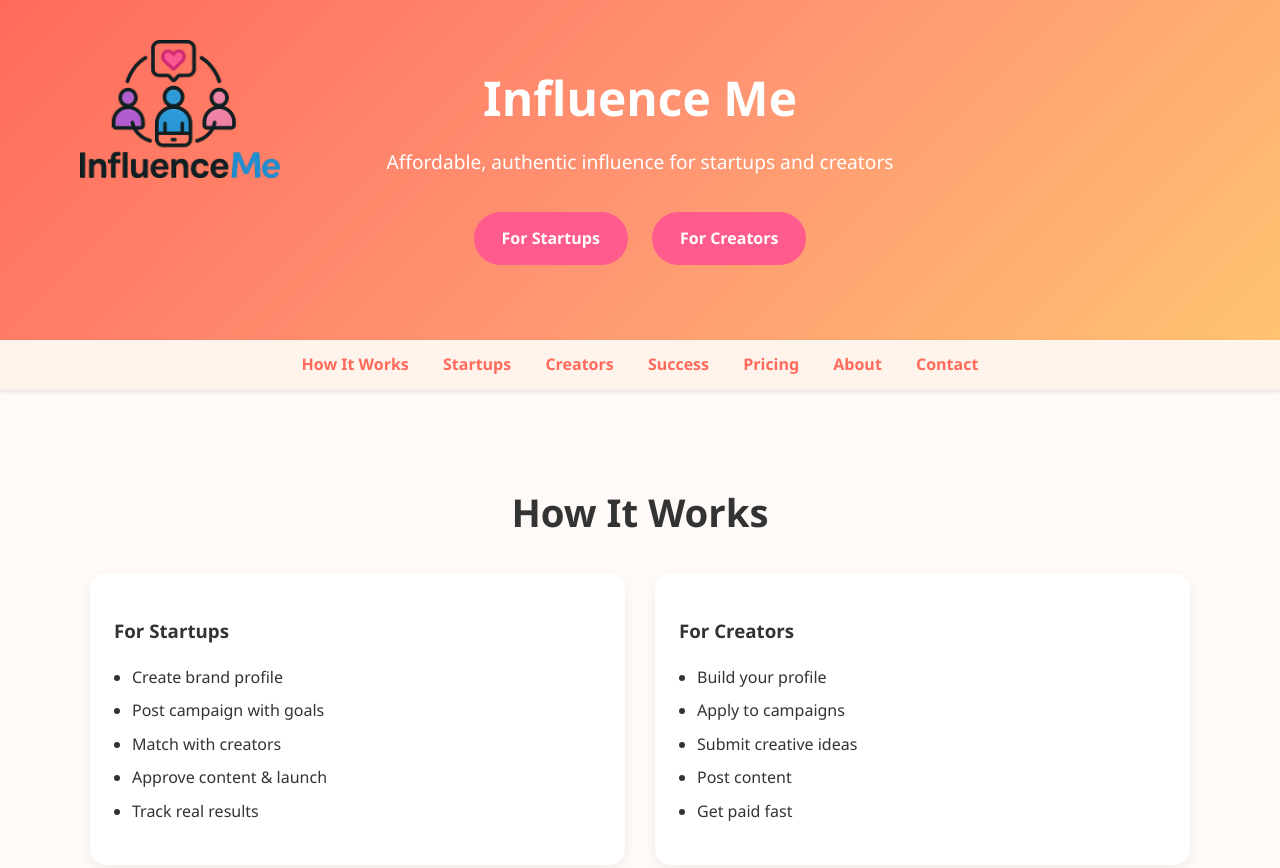
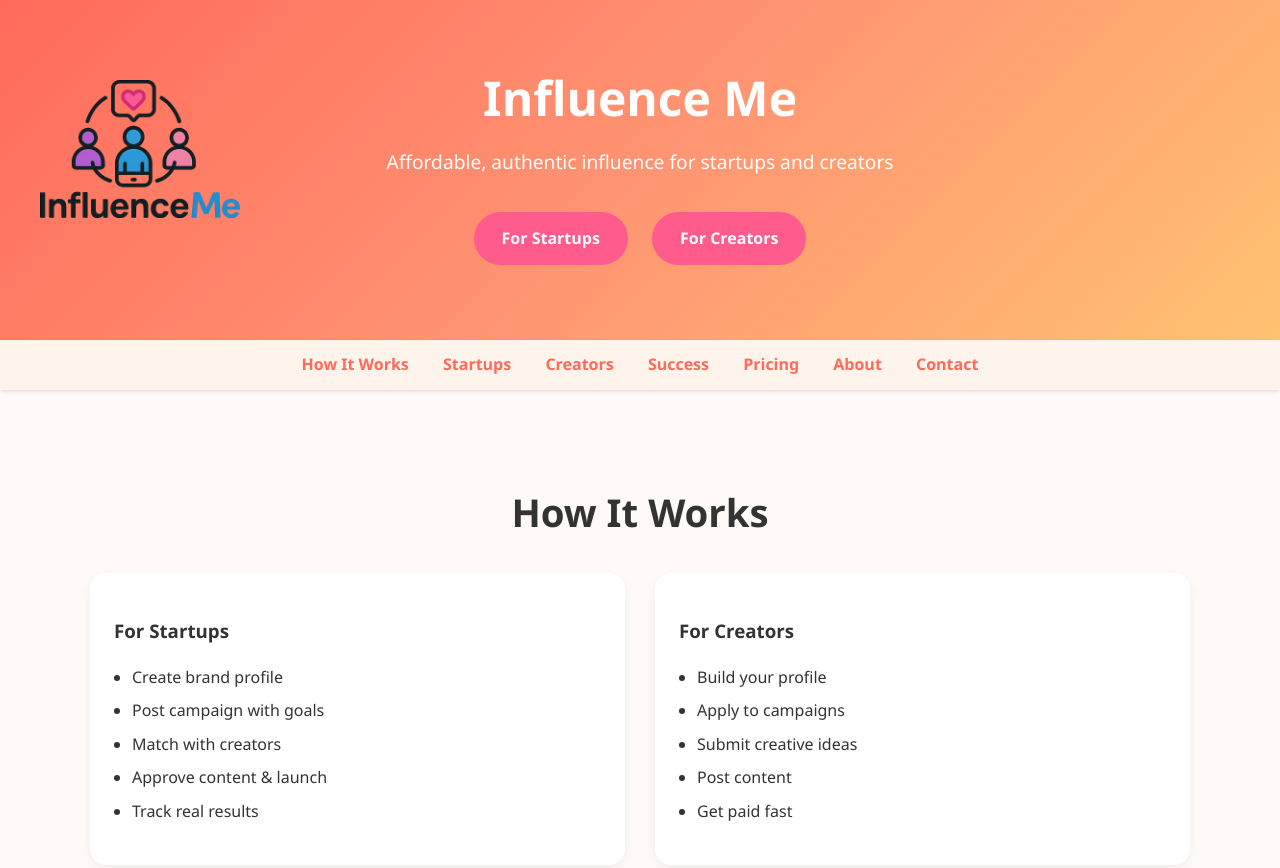
Before and after one commit to ivl-ad/influenceme, a plain HTML site: page index.html in a window 1280 px wide. Shown: the top 868 px of the page. Drawn offline with Linux system fonts and the light colour scheme.

Commit message:
Update index.html

```diff
--- a/index.html
+++ b/index.html
@@ -28,8 +28,8 @@
     }
     .logo {
       position: absolute;
-      top: 40px;
-      left: 80px;
+      top: 80px;
+      left: 40px;
     }
     .logo img {
       width: 200px;
```
